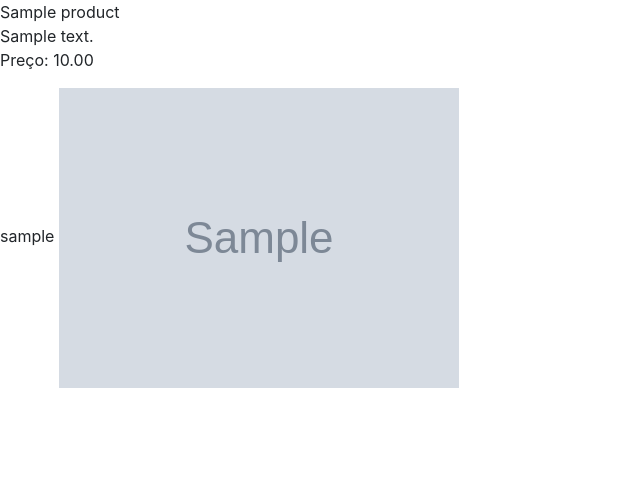
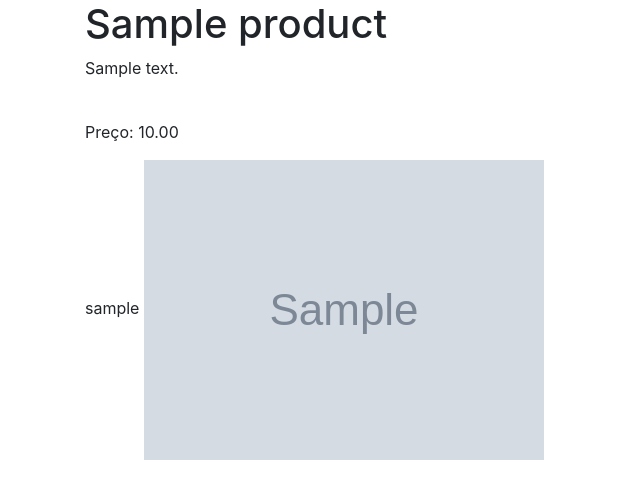
Before and after one commit to sergiopassos/ecommerce_django, a Django app: a page that uses products/templates/products/detail.html in a window 1280 px wide. Shown: the part 56-555 px from the top of the page, without its empty margins (0-640 px from the left). Run offline with Django 3.2, Linux system fonts and the light colour scheme; tables that the repository leaves empty hold one stand-in row (values such as "Sample post"); grey boxes marked "Sample" are stand-in pictures; some libraries are stand-ins or nearby versions.

Commit message:
Alterações: 	* Adicionado filter template do django no card.html e detail.html 	* Adicionado elementos do bootstrap no detail.html 	* Adicionado timestamp na models.py -- Utilizado no prompt o timezone.now (option 1 no makemigrations)

```diff
--- a/products/models.py
+++ b/products/models.py
@@ -59,8 +59,10 @@ class Product(models.Model):
 	image		= models.ImageField(upload_to=upload_image_path, null=True, blank=True)
 	# Usados para filtros
 	featured 	= models.BooleanField(default=False)
-	active 	= models.BooleanField(default=True)
+	active 		= models.BooleanField(default=True)
+	timestamp 	= models.DateTimeField(auto_now_add=True)
 
+	# Gerenciador dos objetos (Consultas)
 	objects = ProductManager()
 
 	def get_absolute_url(self):
--- a/products/templates/products/detail.html
+++ b/products/templates/products/detail.html
@@ -1,10 +1,18 @@
 {% extends "base.html" %}
 {% block content %}
-	{{ object.title }}</br>
-	{{ object.description }}</br>
-	<p>Preço: {{ object.price }}</p>
-	{{ object.slug }}
-	{% if object.image %}
-		<img src="{{ object.image.url }}" class="img-fluid">
-	{% endif %}
+
+<div class="container">
+	<div class="row">
+		<div class="col">
+			<h1>{{ object.title }}</h1>
+			{{ object.description|linebreaks }}</br>
+			<p>Preço: {{ object.price }}</p>
+			{{ object.slug }}
+			{% if object.image %}
+				<img src="{{ object.image.url }}" class="img-fluid">
+			{% endif %}
+		</div>
+	</div>
+</div>
+
 {% endblock %}
--- a/products/templates/products/snippets/card.html
+++ b/products/templates/products/snippets/card.html
@@ -6,7 +6,7 @@
 	{% endif %}
   <div class="card-body">
     <h5 class="card-title">{{ instance.title }}</h5>
-    <p class="card-text">{{ instance.description|truncatewords:9 }}</p>
+    <p class="card-text">{{ instance.description|linebreaks|truncatewords:9 }}</p>
     <a href="{{ instance.get_absolute_url }}" class="btn btn-primary">View</a>
     <!--<a href="{% url 'products:detail' slug=instance.slug %}" class="btn btn-warning">View</a>-->
   </div>
```
Also changed, not shown: README.txt (deleted).
